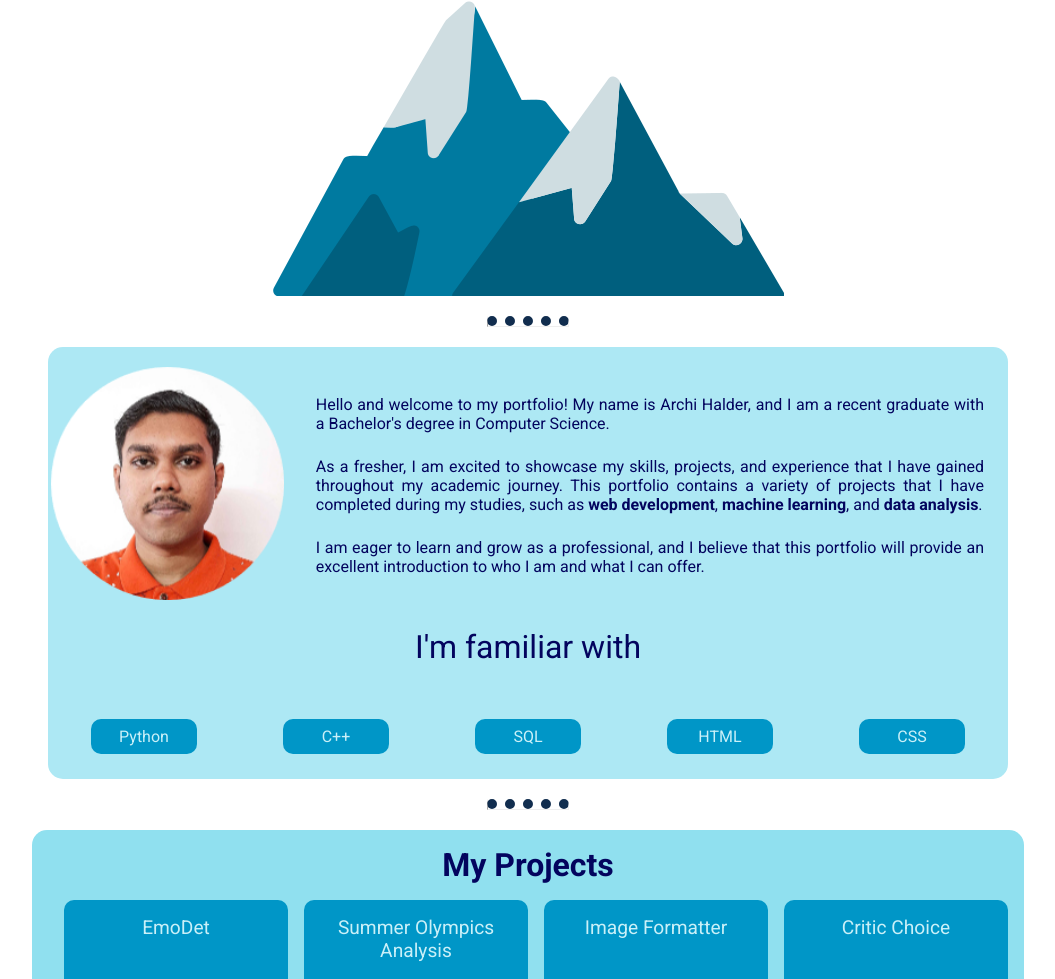
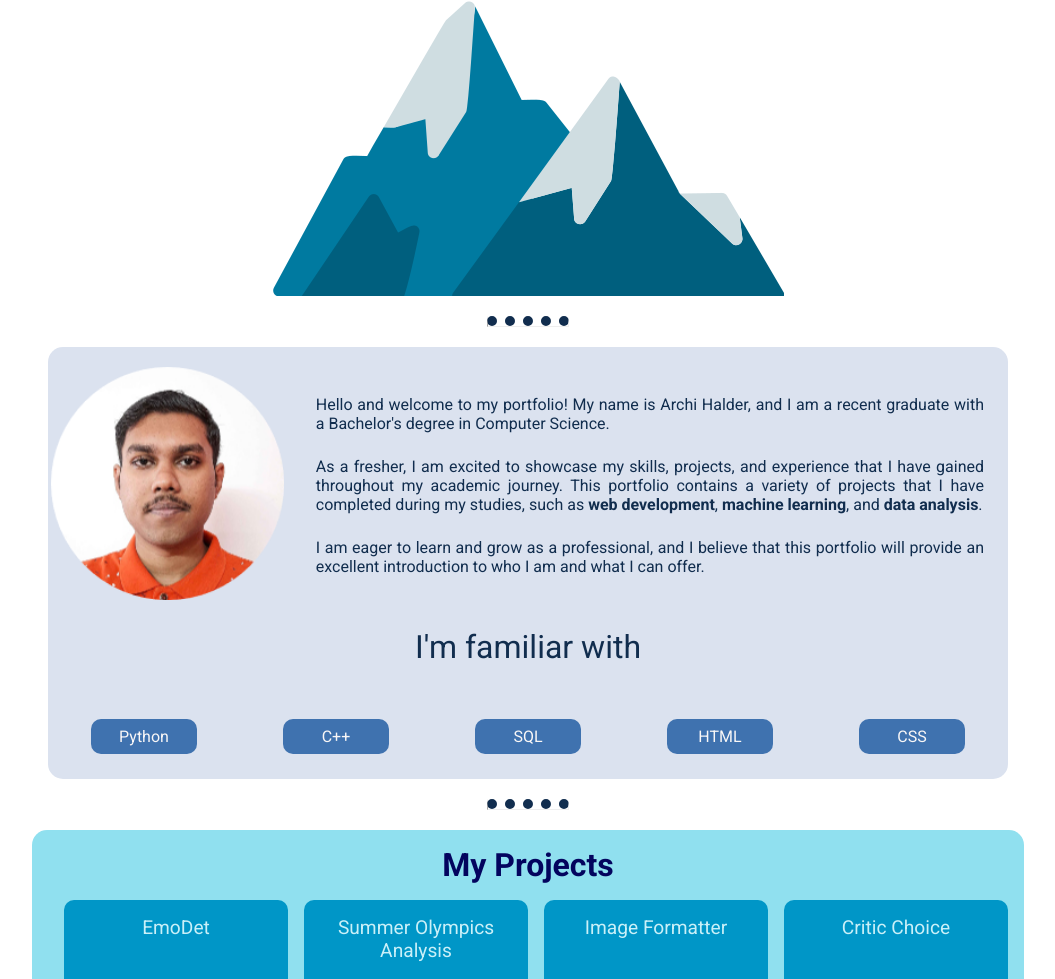
Before and after one commit to archihalder/portfolio, a plain HTML site: page index.html in a window 1280 px wide. Shown: the part 452-1431 px from the top of the page, without its empty margins (112-1167 px from the left). Drawn offline with Linux system fonts and the light colour scheme.

Commit message:
updated colors

```diff
--- a/css/intro.css
+++ b/css/intro.css
@@ -3,8 +3,8 @@
   grid-template-columns: 1fr 3fr;
   grid-template-rows: 3fr 1fr 1fr;
   gap: 5px;
-  margin: auto 1rem;
-  background-color: var(--clr-200);
+  margin: 0 2rem;
+  background-color: var(--new-200);
   border-radius: 15px;
 }
 
@@ -25,7 +25,7 @@
 
 .intro p {
   margin-top: 1.5rem;
-  color: var(--clr-900);
+  color: var(--new-900);
 }
 
 .intro span {
@@ -38,7 +38,7 @@
   font-size: 2rem;
   margin: 0;
   align-self: center;
-  color: var(--clr-900);
+  color: var(--new-900);
 }
 
 .tech-stack {
@@ -53,8 +53,8 @@
   border-radius: 10px;
   width: 10ch;
   text-align: center;
-  background-color: var(--clr-600);
-  color: var(--clr-100);
+  background-color: var(--new-600);
+  color: var(--new-100);
 }
 
 @media (max-width: 1000px) {
```
